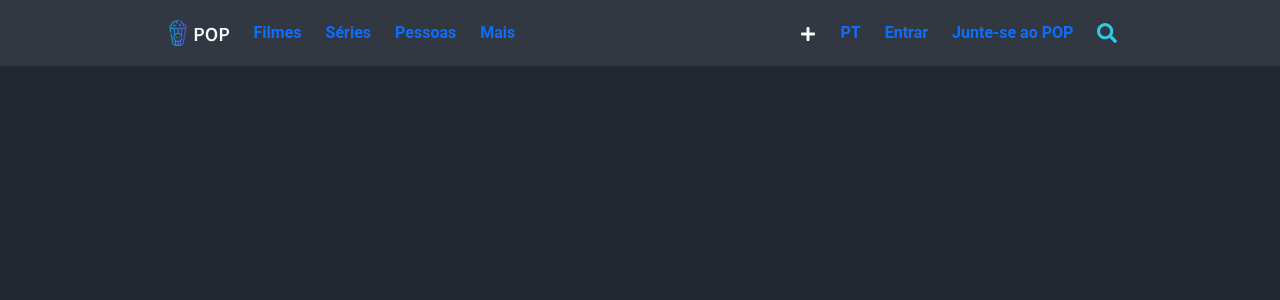
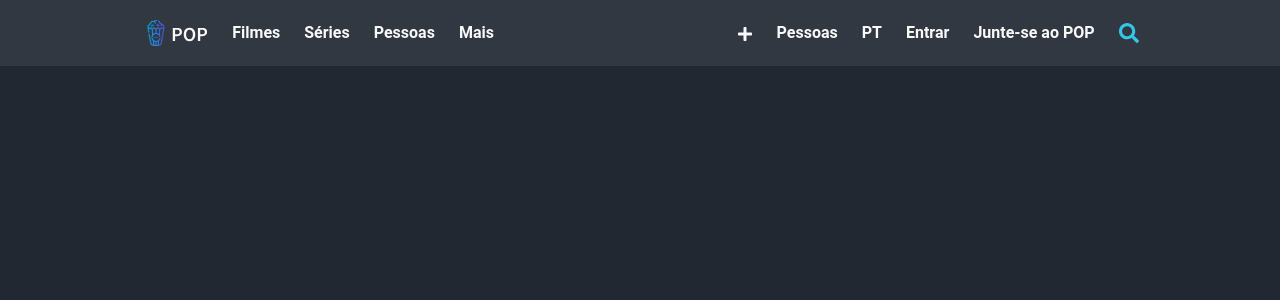
Before and after one commit to GuiDev45/pop-filmes, a React (Vite) app: page / in a window 1280 px wide. Shown: the top 300 px of the page. Built offline with nearby package versions, Linux system fonts and the light colour scheme.

Commit message:
Atualização Etapa - 4, Separando as rotas e usando o react-router-dom para usar o Link

```diff
--- a/src/App.tsx
+++ b/src/App.tsx
@@ -1,15 +1,11 @@
-import { BrowserRouter, Route, Routes } from "react-router-dom";
-import Home from "./pages/Home";
-import Login from "./pages/Login";
+import { BrowserRouter } from "react-router-dom";
+
+import AppRoutes from "./routes";
 
 export default function App() {
   return (
     <BrowserRouter>
-      <Routes>
-        <Route path="/" element={<Home />} />
-        <Route path="/login" element={<Login />} />
-        <Route path="*" element={<h1>Not Found</h1>} />
-      </Routes>
+      <AppRoutes />
     </BrowserRouter>
   );
 }
--- a/src/pages/Home/index.tsx
+++ b/src/pages/Home/index.tsx
@@ -1,29 +1,47 @@
 import { FaPlus, FaSearch } from "react-icons/fa";
 import "./style.css";
+import { Link } from "react-router-dom";
 
 export default function Home() {
   return (
     <div className="containerHeader">
       <div className="navLinks gap-4">
-        <a href="#">
+        <Link to={"/"}>
           <img src="/public/logo.svg" alt="Logo Pop" />
-        </a>
-        <a href="#">Filmes</a>
-        <a href="#">Séries</a>
-        <a href="#">Pessoas</a>
-        <a href="#">Mais</a>
+        </Link>
+        <Link to={"#"} className="links">
+          Filmes
+        </Link>
+        <Link to={"#"} className="links">
+          Séries
+        </Link>
+        <Link to={"#"} className="links">
+          Pessoas
+        </Link>
+        <Link to={"#"} className="links">
+          Mais
+        </Link>
       </div>
 
       <div className="navLinks gap-4">
-        <a href="#">
+        <Link to={"#"}>
           <FaPlus className="iconPlus" />
-        </a>
-        <a href="#">PT</a>
-        <a href="#">Entrar</a>
-        <a href="#">Junte-se ao POP</a>
-        <a href="#">
+        </Link>
+        <Link to={"#"} className="links">
+          Pessoas
+        </Link>
+        <Link to={"#"} className="links">
+          PT
+        </Link>
+        <Link to={"#"} className="links">
+          Entrar
+        </Link>
+        <Link to={"/login"} className="links">
+          Junte-se ao POP
+        </Link>
+        <Link to={"#"}>
           <FaSearch className="iconSearch" size={20} />
-        </a>
+        </Link>
       </div>
     </div>
   );
--- a/src/pages/Home/style.css
+++ b/src/pages/Home/style.css
@@ -28,7 +28,7 @@
   background-color: var(--bg2);
 }
 
-a {
+.links {
   color: var(--p1);
   font-size: 16px;
   font-weight: 600;
--- /dev/null
+++ b/src/routes/index.tsx
@@ -0,0 +1,13 @@
+import { Route, Routes } from "react-router-dom";
+import Home from "../pages/Home";
+import Login from "../pages/Login";
+
+export default function AppRoutes() {
+  return (
+    <Routes>
+      <Route path="/" element={<Home />} />
+      <Route path="/login" element={<Login />} />
+      <Route path="*" element={<h1>Not Found</h1>} />
+    </Routes>
+  );
+}
```
